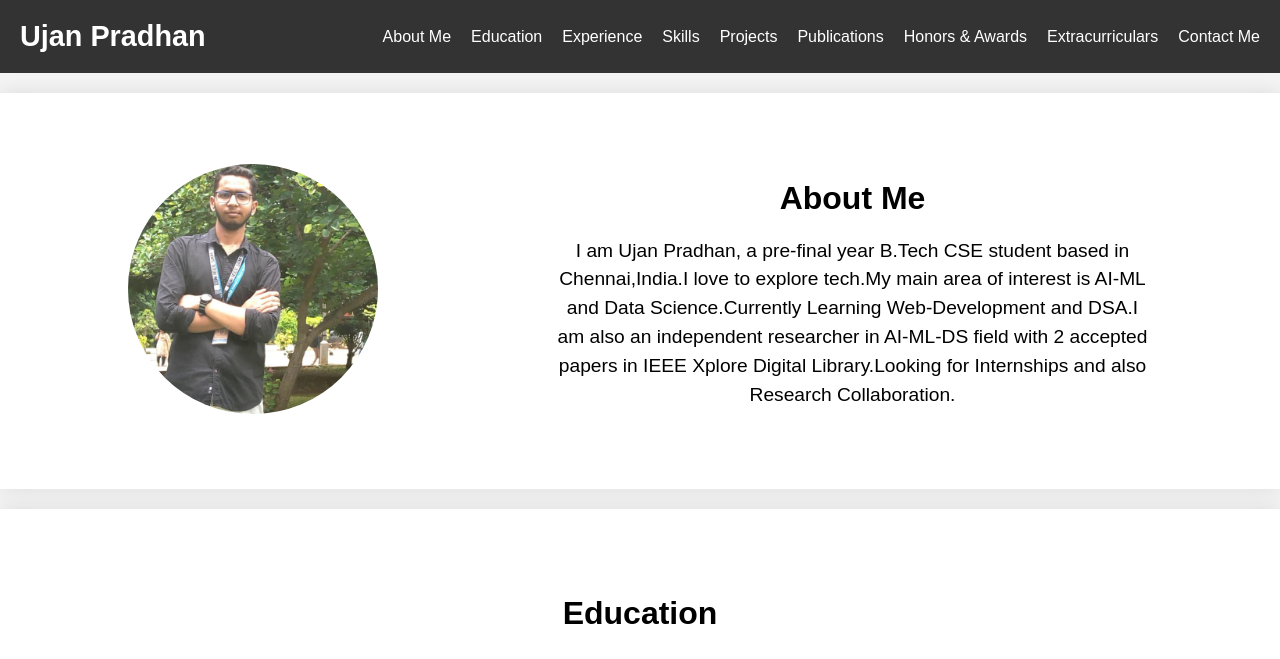
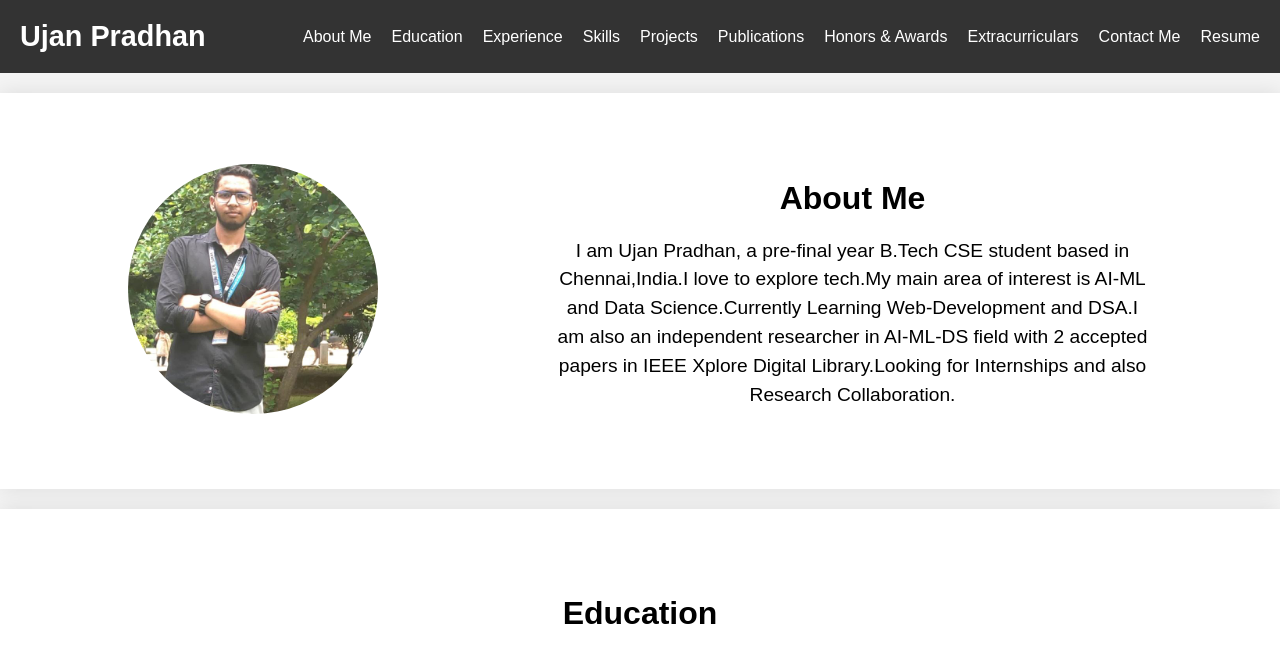
Before and after one commit to 2003UJAN/2003UJAN.github.io, a plain HTML site: page index.html in a window 1280 px wide. Shown: the top 659 px of the page. Drawn offline with Linux system fonts and the light colour scheme.

Commit message:
Update index.html

```diff
--- a/index.html
+++ b/index.html
@@ -25,6 +25,7 @@
             <li><a href="#honors-awards">Honors & Awards</a></li>
             <li><a href="#extracurriculars">Extracurriculars</a></li>
             <li><a href="#contact">Contact Me</a></li>
+            <li><a href="https://github.com/2003UJAN/2003UJAN.github.io/blob/main/Ujan_Pradhan_Resume_Sep_24.pdf" download="Ujan_Pradhan_Resume">Resume</a></li>
         </ul>
     </nav>
 
```
